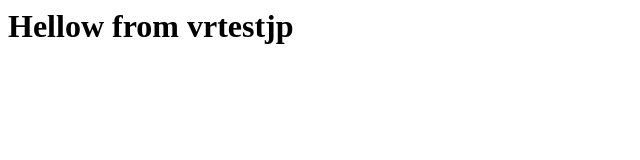
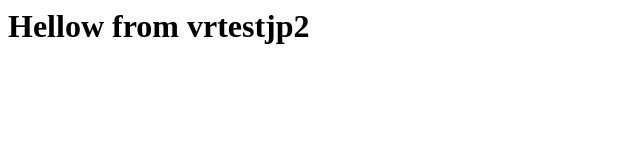
Before and after one commit to jpeter06/vrtestjp, a plain HTML site: page index.html in a window 1280 px wide. Shown: the full height of the page, 0-640 px from the left. Drawn offline with Linux system fonts and the light colour scheme.

Commit message:
modificación index

```diff
--- a/index.html
+++ b/index.html
@@ -1 +1 @@
-<h1>Hellow from vrtestjp </h1>
+<h1>Hellow from vrtestjp2 </h1>
```
